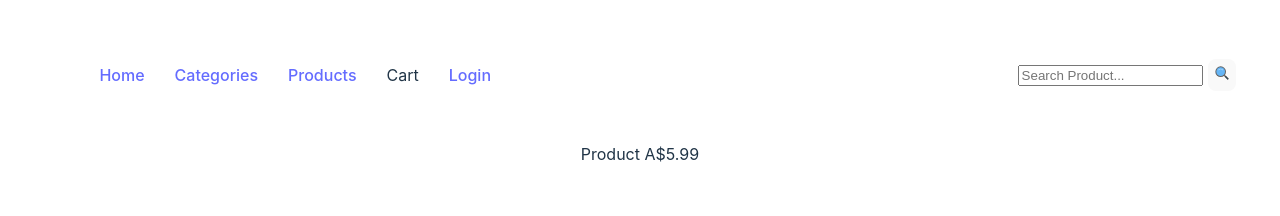
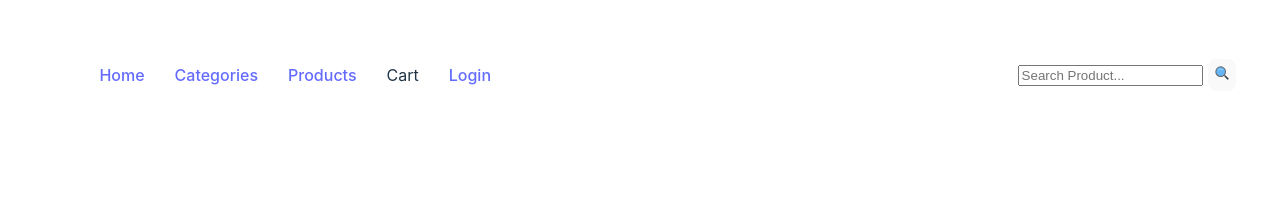
Before and after one commit to DigoBaiocchi/ecommerceAPI, a React (Vite) app in the folder client/: page / in a window 1280 px wide. Shown: the top 216 px of the page. Built offline with nearby package versions, Linux system fonts and the light colour scheme.

Commit message:
creating props in ProductCard component and looping with products in Home page

```diff
--- a/client/src/components/ProductCard.tsx
+++ b/client/src/components/ProductCard.tsx
@@ -1,12 +1,21 @@
-export default function ProductCard() {
+type ProductCardProps = {
+    name:string;
+    price: number;
+};
+
+export default function ProductCard({name, price}: ProductCardProps) {
     return (
         <div>
             <div>
                 <img src="" alt="" />
             </div>
             <div>
-                <span>Product A</span>
-                <span>$5.99</span>
+                <div>
+                    <span>{name}</span>
+                </div>
+                <div>
+                    <span>{price}</span>
+                </div>
             </div>
         </div>
     );
--- a/client/src/pages/Home/Home.tsx
+++ b/client/src/pages/Home/Home.tsx
@@ -1,12 +1,20 @@
+import { useSelector } from "react-redux";
 import ProductCard from "../../components/ProductCard";
 import Header from "../../components/header/header";
+import { selectProducts } from "../../store/productsSlice";
 
 export default function Home() {
+    const products = useSelector(selectProducts);
+
     return (
         <>
             <Header />
             <main>
-                <ProductCard />
+                {
+                    products.map(product => (
+                        <ProductCard name={product.name} price={product.price} />
+                    ))
+                }
             </main>
         </>
     );
```
